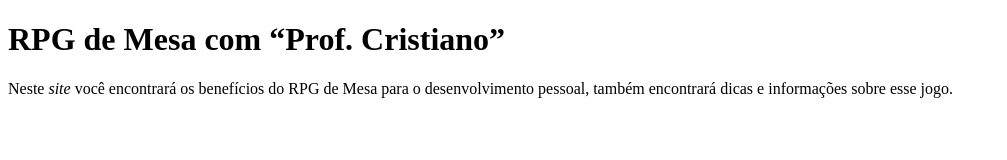
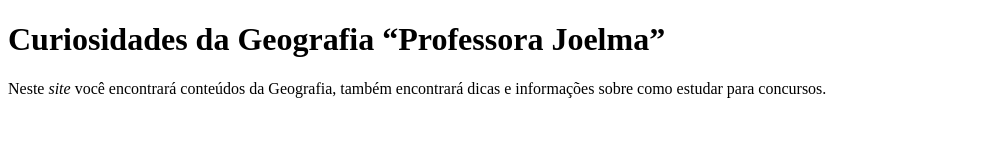
Before and after one commit to AluraJoelma/GrupoEstudoPC-Jornada3-EM, a plain HTML site: page index.html in a window 1280 px wide. Shown: the whole page, without its empty margins (0-1007 px from the left). Drawn offline with Linux system fonts and the light colour scheme.

Commit message:
mudança Index

```diff
--- a/index.html
+++ b/index.html
@@ -3,10 +3,10 @@
 <head>
     <meta charset="UTF-8">
     <meta name="viewport" content="width=device-width, initial-scale=1.0">
-    <title>RPG com Físico</title>
+    <title>GEO com Professora Joelma</title>
 </head>
 <body>
-    <h1><strong>RPG de Mesa com <q>Prof. Cristiano</q></strong></h1>
-    <p>Neste <em>site</em> você encontrará os benefícios do RPG de Mesa para o desenvolvimento pessoal, também encontrará dicas e informações sobre esse jogo.</p>
+    <h1><strong>Curiosidades da Geografia <q>Professora Joelma</q></strong></h1>
+    <p>Neste <em>site</em> você encontrará conteúdos da Geografia, também encontrará dicas e informações sobre como estudar para concursos.</p>
 </body>
 </html>
```
